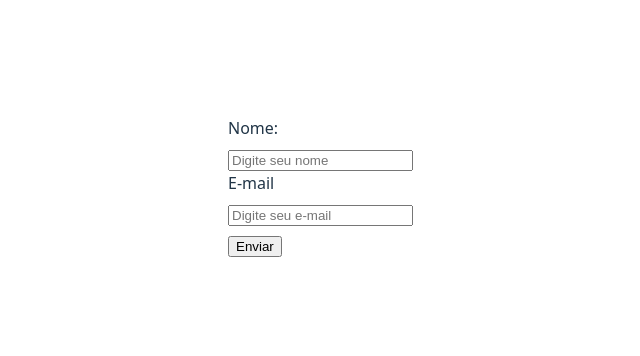
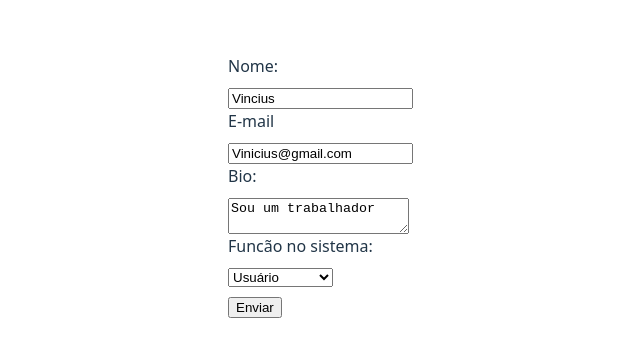
Before and after one commit to viniciusmecosta/CursoReact, a React (Vite) app: page / in a window 1280 px wide. Shown: the part 214-570 px from the top of the page, without its empty margins (162-802 px from the left). Built offline with nearby package versions, Linux system fonts and the light colour scheme.

Commit message:
select and textarea

```diff
--- a/src/App.tsx
+++ b/src/App.tsx
@@ -1,9 +1,11 @@
 import "./App.css";
 import MyForm from "./components/MyForm";
+import {User} from "./components/User.ts";
 function App() {
+    const user: User = {id:1, name:"Vincius", email:"Vinicius@gmail.com", bio:"Sou um trabalhador", role:"admin"};
   return (
     <>
-      <MyForm></MyForm>
+      <MyForm user={user}></MyForm>
     </>
   );
 }
--- a/src/components/MyForm.tsx
+++ b/src/components/MyForm.tsx
@@ -1,15 +1,29 @@
 import { FormEvent, useState } from "react";
 import "./MyForm.css";
-const MyForm = () => {
-  const [name, setName] = useState("");
-  const [email, setEmail] = useState("");
+import {User} from "./User.ts";
+interface Props {
+  user: User;
+}
+
+const MyForm = (user:Props) => {
+  const [name, setName] = useState(user.user? user.user.name: "");
+  const [email, setEmail] = useState(user.user? user.user.email: "");
+  const [role, setRole] = useState(user.user? user.user.role: "");
 
   const handleForm = (e: FormEvent<Element>): void => {
     e.preventDefault();
     console.log(name);
     console.log(email);
     console.log("Enviando forms");
+    console.log(bio);
+    console.log(role);
+    setName("");
+    setEmail("");
+    setBio("");
   };
+
+  const [bio, setBio] = useState(user.user? user.user.bio : "");
+
 
   return (
     <div>
@@ -21,6 +35,7 @@ const MyForm = () => {
             name="name"
             placeholder="Digite seu nome"
             onChange={(e) => setName(e.target.value)}
+            value={name}
           ></input>
         </div>
         <label>
@@ -30,7 +45,19 @@ const MyForm = () => {
             name="email"
             placeholder="Digite seu e-mail"
             onChange={(e) => setEmail(e.target.value)}
+            value={email}
           ></input>
+        </label>
+        <span>Bio:</span>
+        <textarea name={"bio"} placeholder={"Descrição do Usuário"} onChange={(e)=>setBio(e.target.value)} value={bio}></textarea>
+
+        <label>
+          <span>Funcão no sistema:</span>
+          <select onChange={(e) => setRole(e.target.value)}>
+            <option value={"user"}>Usuário</option>
+            <option value={"editor"}>Editor</option>
+            <option value={"admin"}>Administrador</option>
+          </select>
         </label>
         <input type="submit" value={"Enviar"}></input>
       </form>
--- /dev/null
+++ b/src/components/User.ts
@@ -0,0 +1,7 @@
+export interface User {
+    id: number;
+    name: string;
+    email: string;
+    bio: string;
+    role: string;
+}
```
